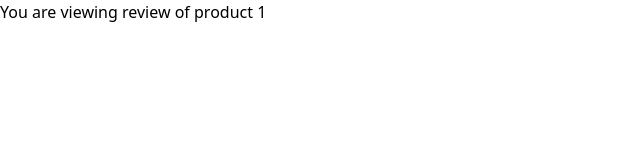
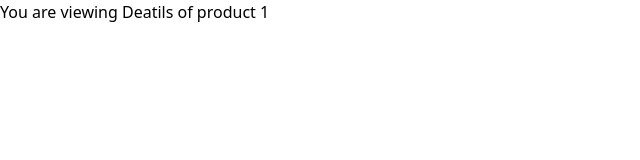
Before and after one commit to AshirAzeem-Developer/nextjs-learning, a Next.js app: page /products/1 in a window 1280 px wide. Shown: the top 160 px of the page, without its empty margins (0-640 px from the left). Built offline with nearby package versions, Linux system fonts and the light colour scheme.

Commit message:
implementation of Generate Static Params amd dynamicParams

```diff
--- a/src/app/products/[productId]/page.tsx
+++ b/src/app/products/[productId]/page.tsx
@@ -1,5 +1,7 @@
 import React from "react";
 import { Metadata } from "next";
+
+export const dynamicParams = false;
 
 type Props = {
   params: Promise<{ productId: string }>;
@@ -15,19 +17,20 @@ export const generateMetadata = async ({
   };
 };
 
+export async function generateStaticParams() {
+  return [{ productId: "1" }, { productId: "2" }, { productId: "3" }];
+}
+
 const ProductDescription = async ({
   params,
 }: {
-  params: Promise<{ productId: string; reviewId: string }>;
+  params: Promise<{ productId: string }>;
 }) => {
-  const { productId, reviewId } = await params;
+  console.log("Product Description Page CAlled");
+  const { productId } = await params;
 
   if (productId >= "0") {
-    return (
-      <h1>
-        You are viewing review {reviewId} of product {productId}{" "}
-      </h1>
-    );
+    return <h1>You are viewing Deatils of product {productId} </h1>;
   }
   return <div>This is the Product Default Page </div>;
 };
```
